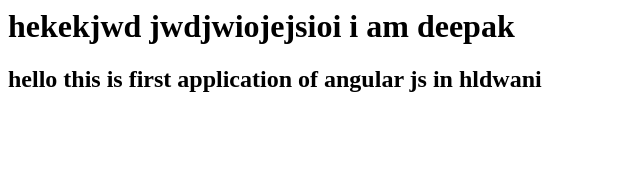
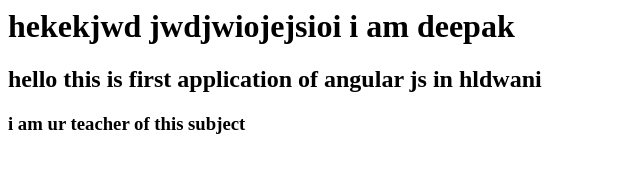
Before and after one commit to djayjsohi/angulardeepak, a plain HTML site: page index.html in a window 1280 px wide. Shown: the whole page, without its empty margins (0-640 px from the left). Drawn offline with Linux system fonts and the light colour scheme.

Commit message:
next web file.

```diff
--- a/index.html
+++ b/index.html
@@ -5,5 +5,6 @@
   <body>
     <h1> hekekjwd jwdjwiojejsioi i am deepak</h1>
     <h2>  hello this is first application of angular js in hldwani</h2>
+    <h3> i am ur teacher of this subject</h3>
     </body>
     </html>
```
